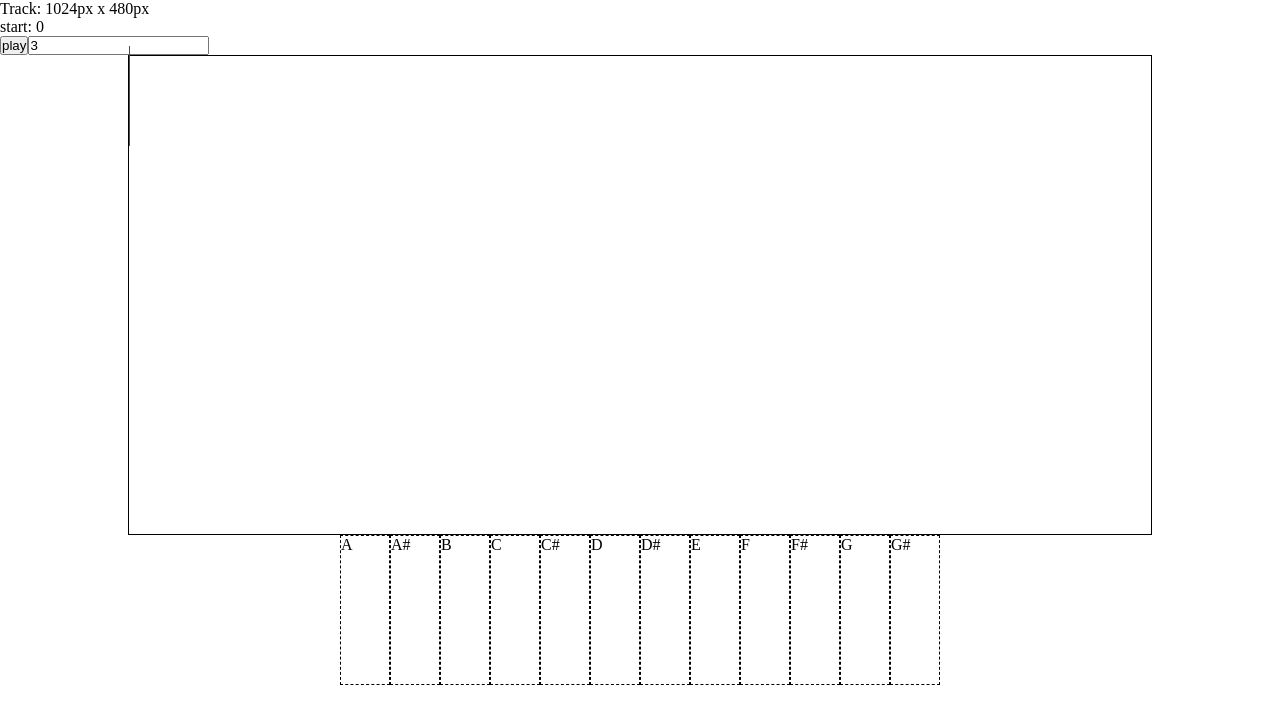
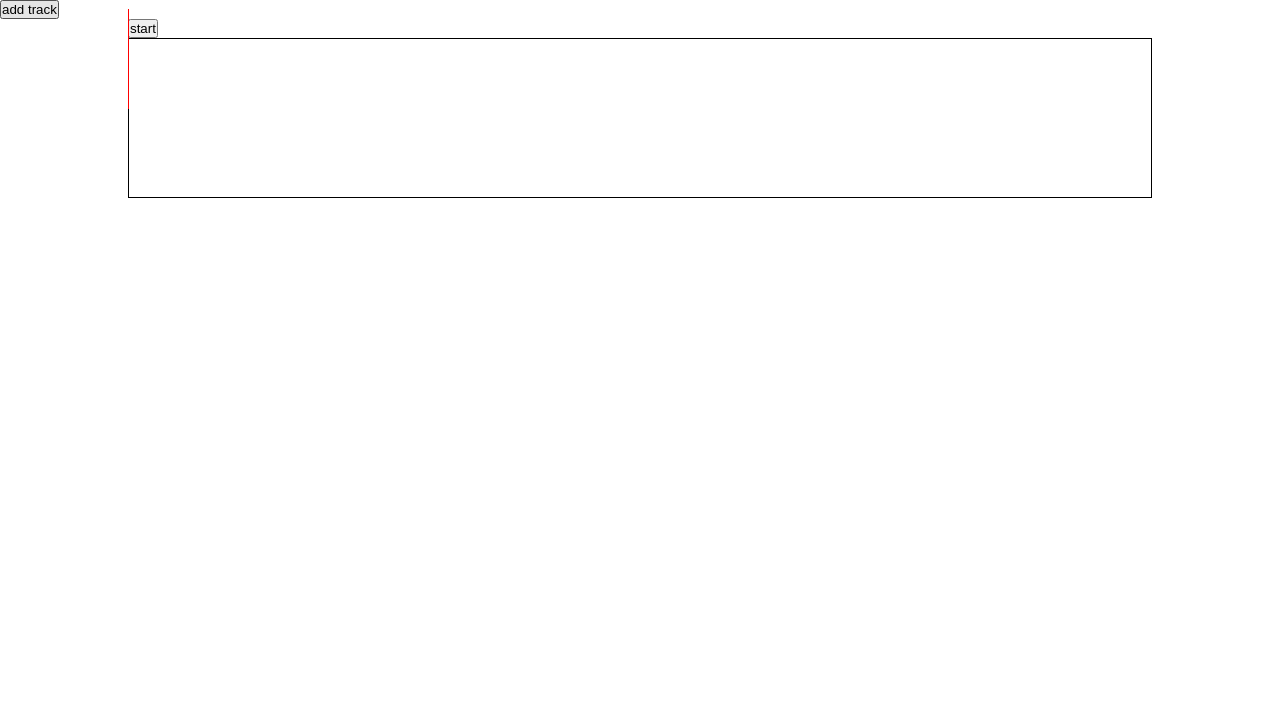
Before and after one commit to KevinLee3627/piano-thing, a React (Vite) app: page / in a window 1280 px wide. Shown: the top 724 px of the page. Built offline with nearby package versions, Linux system fonts and the light colour scheme.

Commit message:
feat: whole buncha stuff

```diff
--- a/src/App.tsx
+++ b/src/App.tsx
@@ -1,19 +1,26 @@
-import { useRef } from 'react';
-
 import { Sequencer } from './components/Sequencer';
+import { useAppDispatch, useAppSelector } from './app/hooks';
+import { GlobalAudioContextProvider } from './context/audioContext';
+import { trackSlice } from './app/trackSlice';
 
 function App() {
-  const audioContextRef = useRef<AudioContext>(null);
-  if (audioContextRef.current == null) {
-    audioContextRef.current = new AudioContext();
-  }
-
-  const audioContext = audioContextRef.current;
+  const dispatch = useAppDispatch();
+  const tracks = useAppSelector((state) => state.tracks);
+  console.log(tracks);
 
   return (
-    <>
-      <Sequencer audioContext={audioContext} />
-    </>
+    <GlobalAudioContextProvider>
+      <div>
+        <button onClick={() => dispatch(trackSlice.actions.addTrack())}>
+          add track
+        </button>
+      </div>
+      <div style={{ height: '40%' }}>
+        {Object.keys(tracks).map((trackId) => {
+          return <Sequencer trackId={trackId} key={trackId} />;
+        })}
+      </div>
+    </GlobalAudioContextProvider>
   );
 }
 
--- a/src/app/trackSlice.ts
+++ b/src/app/trackSlice.ts
@@ -1,5 +1,4 @@
 import { createSlice, type PayloadAction } from '@reduxjs/toolkit';
-import type { RootState } from './store';
 
 interface BlockDimensions {
   width: number;
@@ -15,21 +14,39 @@ interface Block {
   gain: number;
   dims: BlockDimensions;
 }
-interface TrackState {
+
+interface Track {
+  trackId: string;
   blocks: Record<string, Block>;
 }
 
+export type TrackState = Record<string, Track>;
+
+const initialTrackID = crypto.randomUUID();
 const initialState: TrackState = {
-  blocks: {},
+  [initialTrackID]: {
+    trackId: initialTrackID,
+    blocks: {},
+  },
 };
 
 export const trackSlice = createSlice({
   name: 'track',
   initialState,
   reducers: {
-    addBlock: (state, action: PayloadAction<Omit<Block, 'blockId'>>) => {
+    addTrack: (state) => {
+      const newTrackId = crypto.randomUUID();
+      state[newTrackId] = {
+        trackId: newTrackId,
+        blocks: {},
+      };
+    },
+    addBlock: (
+      state,
+      action: PayloadAction<Pick<Track, 'trackId'> & Omit<Block, 'blockId'>>
+    ) => {
       const blockId = crypto.randomUUID();
-      state.blocks[blockId] = {
+      state[action.payload.trackId].blocks[blockId] = {
         blockId,
         startTime: action.payload.startTime,
         duration: action.payload.duration,
@@ -40,12 +57,16 @@ export const trackSlice = createSlice({
     },
     editBlock: (
       state,
-      action: PayloadAction<Pick<Block, 'blockId'> & Partial<Block>>
+      action: PayloadAction<
+        Pick<Track, 'trackId'> & Pick<Block, 'blockId'> & Partial<Block>
+      >
     ) => {
+      const trackID = action.payload.trackId;
       const blockId = action.payload.blockId;
-      state.blocks[blockId] = { ...state.blocks[blockId], ...action.payload };
+      state[trackID].blocks[blockId] = {
+        ...state[trackID].blocks[blockId],
+        ...action.payload,
+      };
     },
   },
 });
-
-export const selectBlocks = (state: RootState) => state.tracks.blocks;
--- a/src/components/Playhead.tsx
+++ b/src/components/Playhead.tsx
@@ -5,7 +5,6 @@ interface PlayheadProps {
 }
 
 export const Playhead = (props: PlayheadProps) => {
-  console.log('plyhead playbacktime', props.currentTime);
   return (
     <div
       style={{
--- a/src/components/Sequencer.tsx
+++ b/src/components/Sequencer.tsx
@@ -2,42 +2,44 @@ import { useEffect, useRef, useState } from 'react';
 import { useResizeObserver } from '../hooks/useResizeObserver';
 import { useAppSelector } from '../app/hooks';
 import { Block } from './Block';
-import { Keyboard } from './Keyboard';
 import { Playhead } from './Playhead';
-
-interface SequencerProps {
-  audioContext: AudioContext;
-}
+import { useGlobalAudioContext } from '../context/audioContext';
 
 const FPS = 60;
 const MS_PER_FRAME = 1000 / FPS;
 
-export const Sequencer = (props: SequencerProps) => {
-  const trackStartTime = useRef(props.audioContext.currentTime);
-  const [playbackTime, setPlaybackTime] = useState(0);
+interface TrackProps {
+  trackId: string;
+}
+
+export const Sequencer = (props: TrackProps) => {
+  const audioContext = useGlobalAudioContext();
+
+  const trackStartTime = useRef(audioContext.currentTime);
+  const [playbackTime, setPlaybackTime] = useState(0); // NOTE: Used for ui/animation/rendering
   const [trackLength, setTrackLength] = useState(3); // secs
   const { ref: trackRef, dimensions: trackDimensions } = useResizeObserver();
-  const blocks = useAppSelector((state) => state.tracks.blocks);
+  const blocks = useAppSelector((state) => state.tracks[props.trackId].blocks);
 
   const playTrack = () => {
     Object.values(blocks).forEach((note) => {
-      const startTime = props.audioContext.currentTime + note.startTime;
+      const startTime = audioContext.currentTime + note.startTime;
       const duration = note.duration;
 
-      const oscillatorNode = props.audioContext.createOscillator();
+      const oscillatorNode = audioContext.createOscillator();
       oscillatorNode.type = 'sine';
       oscillatorNode.frequency.setValueAtTime(
         note.frequency,
-        props.audioContext.currentTime
+        audioContext.currentTime
       );
 
-      const gainNode = props.audioContext.createGain();
+      const gainNode = audioContext.createGain();
 
       gainNode.gain.setValueAtTime(note.gain, startTime);
       gainNode.gain.linearRampToValueAtTime(0.01, startTime + duration);
 
       oscillatorNode.connect(gainNode);
-      gainNode.connect(props.audioContext.destination);
+      gainNode.connect(audioContext.destination);
 
       oscillatorNode.start(startTime);
       oscillatorNode.stop(startTime + duration);
@@ -45,14 +47,14 @@ export const Sequencer = (props: SequencerProps) => {
   };
 
   const animationRef = useRef<number>(null);
-  const msPrev = useRef(props.audioContext.currentTime);
+  const msPrev = useRef(audioContext.currentTime);
   const updateUITime = () => {
-    if (props.audioContext == null) return;
+    if (audioContext == null) return;
 
-    const msNow = props.audioContext.currentTime;
+    const msNow = audioContext.currentTime;
     const msPassed = (msNow - msPrev.current) * 1000;
     const currentPlaybackTime =
-      props.audioContext.currentTime - trackStartTime.current;
+      audioContext.currentTime - trackStartTime.current;
 
     if (msPassed > MS_PER_FRAME) {
       setPlaybackTime(currentPlaybackTime);
@@ -72,7 +74,7 @@ export const Sequencer = (props: SequencerProps) => {
   const startPlaybackAndUIUpdates = () => {
     if (Object.keys(blocks).length === 0) return;
     setPlaybackTime(0);
-    trackStartTime.current = props.audioContext.currentTime;
+    trackStartTime.current = audioContext.currentTime;
     playTrack();
     animationRef.current = requestAnimationFrame(updateUITime);
   };
@@ -90,32 +92,21 @@ export const Sequencer = (props: SequencerProps) => {
   }, []);
 
   return (
-    <div style={{ height: '100%' }}>
-      <div>
-        <p>
-          Track: {trackDimensions.width}px x {trackDimensions.height}px
-        </p>
-        <p>start: {playbackTime}</p>
-        <button onClick={startPlaybackAndUIUpdates}>play</button>
-        <input
-          type='number'
-          step={0.01}
-          value={trackLength}
-          onChange={(e) => {
-            setTrackLength(Number(e.target.value));
-          }}
-        />
-      </div>
-      <div style={{ height: '60%' }}>
     <div
-          ref={trackRef}
       style={{
         height: '100%',
         width: '80%',
         margin: '0 auto',
-            border: '1px solid black',
         position: 'relative',
       }}
+    >
+      <button onCanPlay={startPlaybackAndUIUpdates}>start</button>
+      <div
+        style={{
+          height: '50%',
+          border: '1px solid black',
+        }}
+        ref={trackRef}
       >
         <Playhead
           trackDimensions={trackDimensions}
@@ -132,7 +123,5 @@ export const Sequencer = (props: SequencerProps) => {
         ))}
       </div>
     </div>
-      <Keyboard />
-    </div>
   );
 };
--- /dev/null
+++ b/src/context/audioContext.tsx
@@ -0,0 +1,30 @@
+import React, { createContext, useContext, useRef } from 'react';
+
+const GlobalAudioContext = createContext<AudioContext | null>(null);
+
+export const GlobalAudioContextProvider = ({
+  children,
+}: {
+  children: React.ReactNode;
+}) => {
+  const globalAudioCtxRef = useRef<AudioContext | null>(null);
+
+  if (globalAudioCtxRef.current == null) {
+    globalAudioCtxRef.current = new AudioContext();
+  }
+
+  return (
+    <GlobalAudioContext.Provider value={globalAudioCtxRef.current}>
+      {children}
+    </GlobalAudioContext.Provider>
+  );
+};
+
+export const useGlobalAudioContext = () => {
+  const audioContext = useContext(GlobalAudioContext);
+  if (audioContext == null) {
+    throw new Error('woops...globalaudiocontext error');
+  }
+
+  return audioContext;
+};
```
Lines whose indentation alone changed are shown as unchanged.
